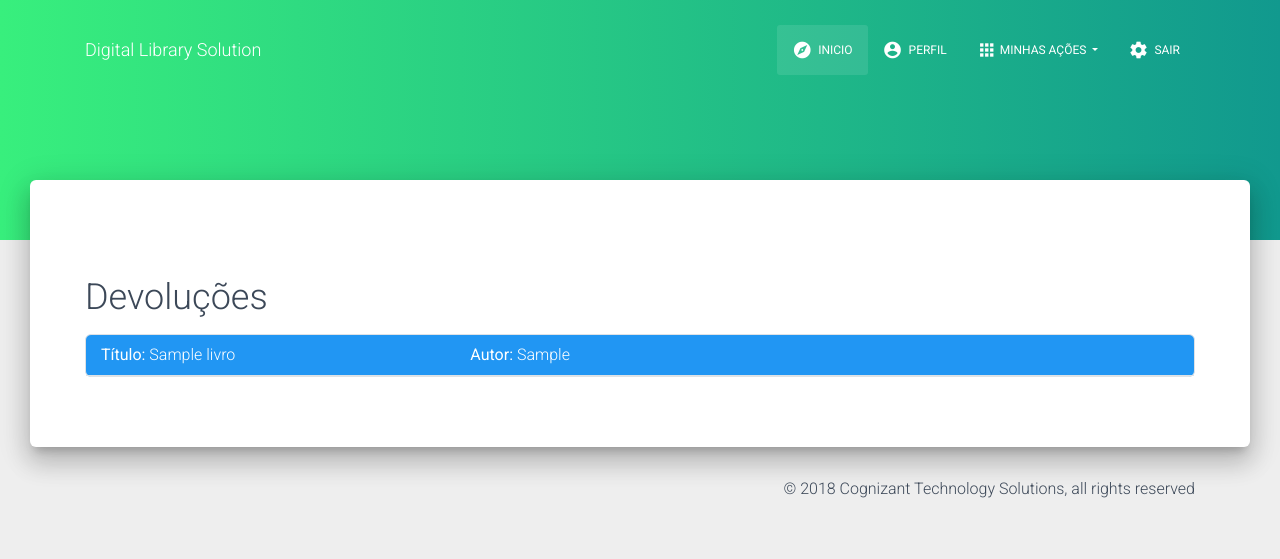
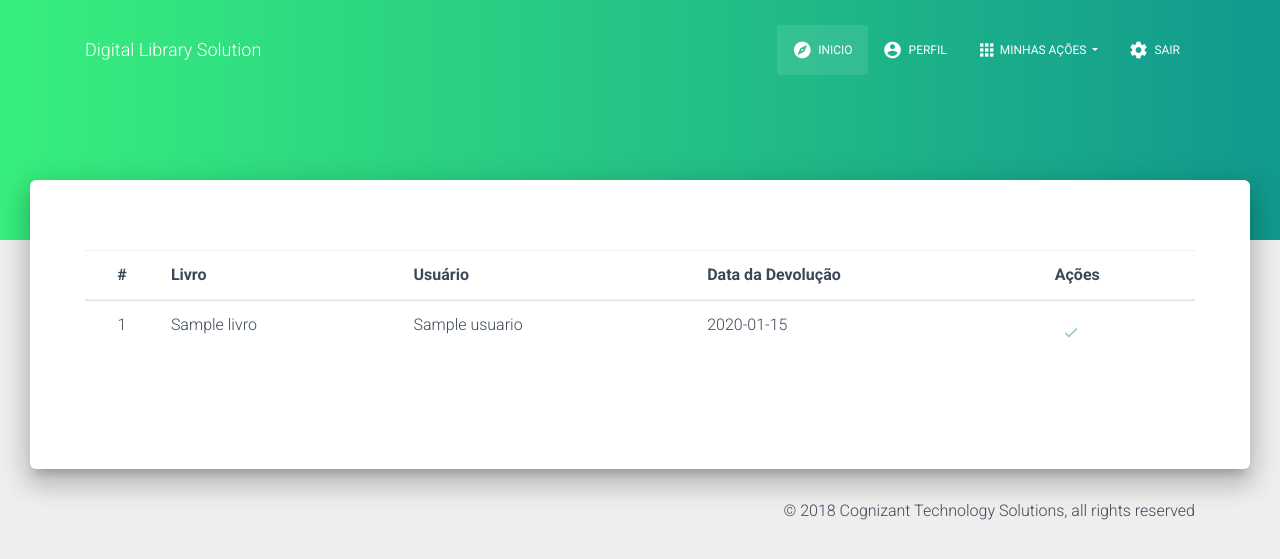
Before and after one commit to guiilhermehn/Biblioteca-digital, a Spring Boot app: page /emprestimos/livrosDevolvidos in a window 1280 px wide. Shown: the top 559 px of the page. Run offline with Spring Boot 4, Linux system fonts and the light colour scheme; a user stored in the database is signed in; tables that the repository leaves empty hold one stand-in row (values such as "Sample post"); some of the project's set-up classes (security, data sources, template engines, error pages and the like) are left out, and stand-ins take their place; some libraries are stand-ins or nearby versions.

Commit message:
Correcao livro Devolvido

```diff
--- a/biblioteca-digital/src/main/resources/templates/emprestimos/livrosDevolvidos.html
+++ b/biblioteca-digital/src/main/resources/templates/emprestimos/livrosDevolvidos.html
@@ -10,6 +10,7 @@
 	<link href="./assets/css/material-kit.css" data-th-href="@{/assets/css/material-kit.css}" rel="stylesheet" />
 	<!-- CSS Customizacao :) -->
 	<link href="./assets/css/custom.css" data-th-href="@{/assets/css/custom.css}" rel="stylesheet" />
+
 	<title>Digital Library Solution</title>
 </head>
 <body class="product-page sidebar-collapse">
@@ -26,20 +27,17 @@
 			<div class="collapse navbar-collapse">
 				<ul class="navbar-nav ml-auto">
 					<li class="active nav-item">
-						<a href="#" data-th-href="@{/}"	class="nav-link">
-							<i class="material-icons">explore</i> Inicio
+						<a href="#" data-th-href="@{/}"	class="nav-link"> <i class="material-icons">explore</i> Inicio
 							<div class="ripple-container"></div>
 						</a>
 					</li>
 					<li class="nav-item">
-						<a href="#pablo" class="nav-link">
-							<i class="material-icons">account_circle</i> Perfil
+						<a href="#pablo" class="nav-link"> <i class="material-icons">account_circle</i> Perfil
 							<div class="ripple-container"></div>
 						</a>
 					</li>
 					<li class="dropdown nav-item">
-						<a href="#" class="dropdown-toggle nav-link" data-toggle="dropdown" aria-expanded="false">
-							<i class="material-icons">apps</i>Minhas ações
+						<a href="#" class="dropdown-toggle nav-link" data-toggle="dropdown" aria-expanded="false"> <i class="material-icons">apps</i>Minhas ações
 							<div class="ripple-container"></div>
 						</a>
 						<div class="dropdown-menu dropdown-with-icons">
@@ -48,6 +46,9 @@
 							</a>
 							<a href="reserva.html" data-th-href="@{/reservas}" class="dropdown-item">
 								<i class="material-icons">content_paste</i>Minhas Reservas
+							</a>
+							<a href="emprestimo.html" data-th-href="@{/livros}" class="dropdown-item" th:if="${isAdmin}">
+								<i class="material-icons">book</i> Livros
      				        </a>
 						</div>
 					</li>
@@ -63,30 +64,33 @@
 	<!--  INICIO- LIVROS DEVOLVIDOS -->
 
 	<div class="page-header header-filter clear-filter backgroud-gradient"></div>
-	<div class="main main-raised">
+	<!-- <div class="main main-raised">
 		<div class="container">
 			<div class="section">
 				<div class="row">
 					<div class="container-fluid">
 						<h2>Devoluções</h2>
-						<div class="accordion border shadow-sm rounded bg-primary "	id="accordion">
-							<div data-th-each="emprestimo, stat : ${emprestimos}">
-								<a data-toggle="collapse" th:attr="data-target='#collapse'+${stat.index}" data-target="#collapse1" aria-expanded="false" aria-controls="collapse1">
+						<div class="accordion"	id="accordion">
+							<div id="accordion" role="tablist" data-th-each="emprestimo, stat : ${emprestimos}">
+								<div class="card card-collapse">
+									<h5 class="mb-0">
+										<a class="card-header" data-toggle="collapse" th:attr="data-target='#collapse'+${stat.index}" data-target="#collapse1" aria-expanded="false" aria-controls="collapse1">
 											<div class="row py-2 mx-0 border-bottom">
-										<div class="col-12 col-lg-4 text-white">
+												<div class="col-12 col-lg-4">
 													<strong>Título:</strong>
 													<span data-th-text="${emprestimo.unidadeLivro.livro.titulo}">Título</span>
 												</div>
-										<div class="col-12 col-md-6 col-lg-4 text-white">
+												<div class="col-12 col-md-6 col-lg-4">
 													<strong>Autor:</strong>
 													<span data-th-text="${emprestimo.unidadeLivro.livro.autor}">Autor</span>
 												</div>
 											</div>
 										</a>
-								<div th:id="'collapse'+${stat.index}" id="collapse1" class="collapse bg-light border-bottom" aria-labelledby="heading1" data-parent="#accordion">
+									</h5>
+									<div th:id="'collapse'+${stat.index}" id="collapse1" class="collapse show" aria-labelledby="heading1" data-parent="#accordion">
 										<div class="row pt-2 px-3">
 											<div class="d-none d-lg-block col-lg-4 col-xl-3">
-											<img class="img-fluid" src="../../static/assets/img/livro.jpg" data-th-src="@{/assets/img/livro.jpg}">
+												<img class="img-fluid" src="../../static/assets/img/livro.jpg" data-th-src="${emprestimo.unidadeLivro.livro.urlFoto}">
 											</div>
 											<dl class="col">
 												<dt>Data de Retirada:</dt>
@@ -113,8 +117,55 @@
 				</div>
 			</div>
 		</div>
+	</div>
+	FIM- LIVROS DEVOLVIDOS
+	 -->
+	<!--  INICIO - PADRAO CORRETO -->
+	  <div class="main main-raised">
+      <div class="container">
+        <div class="section">
+          <div class="row">
+            <div class="container">
+              <div class="row">
+                <div class="col-md-12">
+                  <div class="table-responsive">
+                    <table class="table">
+                      <thead>
+                        <tr>
+                          <th class="text-center">#</th>
+                          <th>Livro</th>
+                          <th>Usuário</th>
+                          <th>Data da Devolução</th>
+                          <th>Ações</th>
+                          <tr>
+                          </thead>
+                          <tbody data-th-each="emprestimo, stat : ${emprestimos}">
+                            <tr th:attr="data-target='#collapse'+${stat.index}">
+                              <td data-th-text="${emprestimo.id}" class="text-center">1</td>
+                              <td data-th-text="${emprestimo.unidadeLivro.livro.titulo}">Develop</td>
+                              <td data-th-text="${emprestimo.usuario.nome}">Fulana de Tal</td>
+                              <td data-th-text="${emprestimo.dataDevolucao}">10/05/2018</td>
+                              <td class="td-actions">
+                              <form class="inline-block" th:action="@{/emprestimos/confirmaDevolucao}" method="POST">
+                                 <input type="hidden" th:value="${emprestimo.id}" name="id">
+                                 <button type="button" rel="tooltip" class="btn btn-success btn-link btn-just-icon btn-sm" data-th-disabled="${emprestimo.habilita}">
+                                 <i class="material-icons">check</i>
+                                </button>
+                                </form>
+            				</td>
+                            </tr>
+                          </tbody>
+                        </table>
+                      </div>
+                    </div>
+                  </div>
+                </div>
+              </div>
+            </div>
+          </div>
+        </div>
 
-	<!-- FIM- LIVROS DEVOLVIDOS -->
+        <!--  FIM - PADRAO CORRETO -->
 
 	<!-- TODO ignorado por hora. devemos modificar o fluxo para comportar o uso deste modal? -->
 	<!-- small modal -->
@@ -158,6 +209,5 @@
 	<script src="./assets/js/plugins/nouislider.min.js"	data-th-src="@{/assets/js/plugins/nouislider.min.js}" type="text/javascript"></script>
 	<!-- Control Center for Now Ui Kit: parallax effects, scripts for the example pages etc -->
 	<script src="./assets/js/material-kit.min.js"data-th-src="@{/assets/js/material-kit.min.js}" type="text/javascript"></script>
-
 </body>
 </html>
--- a/biblioteca-digital/src/main/resources/templates/livro/livroPesquisa.html
+++ b/biblioteca-digital/src/main/resources/templates/livro/livroPesquisa.html
@@ -49,7 +49,7 @@
           <div class="row  d-flex flex-row-reverse">
             <div class="col-md-12 d-flex flex-row-reverse">
               <a href="cadastrarLivro_novo.html" data-th-href="@{/livros/new}" class="btn btn-outline-primary btn-link" >Cadastrar Livro</a>
-              <a href="#" class="btn btn-outline-primary btn-link">Devolução Livro</a>
+              <a href="#" data-th-href="@{/emprestimos/livrosDevolvidos}" class="btn btn-outline-primary btn-link">Devolução Livro</a>
             </div>
           </div>
 
--- a/biblioteca-digital/src/main/resources/templates/reserva/reserva.html
+++ b/biblioteca-digital/src/main/resources/templates/reserva/reserva.html
@@ -29,7 +29,7 @@
         <div class="collapse navbar-collapse">
           <ul class="navbar-nav ml-auto">
             <li class="active nav-item">
-              <a href="#pablo" data-th-href="@{/}" class="nav-link">
+              <a href="#" data-th-href="@{/}" class="nav-link">
                 <i class="material-icons">explore</i> Inicio <div class="ripple-container"></div>
               </a>
             </li>
```
Lines whose indentation alone changed are shown as unchanged.
